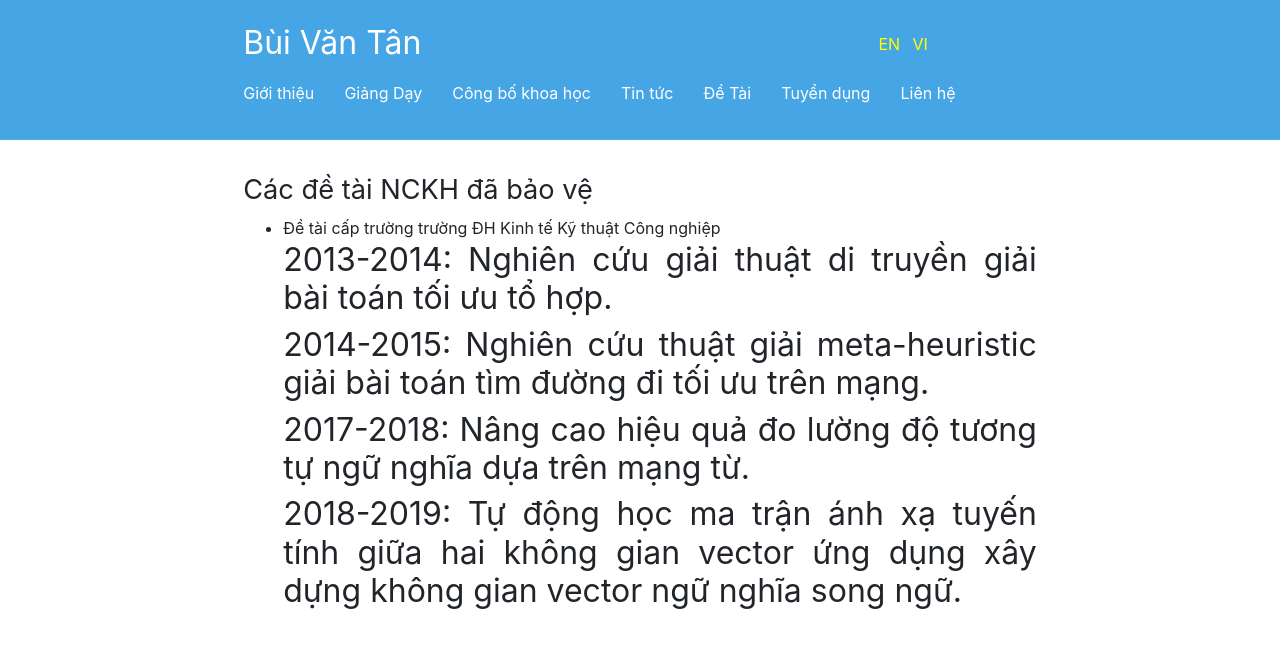
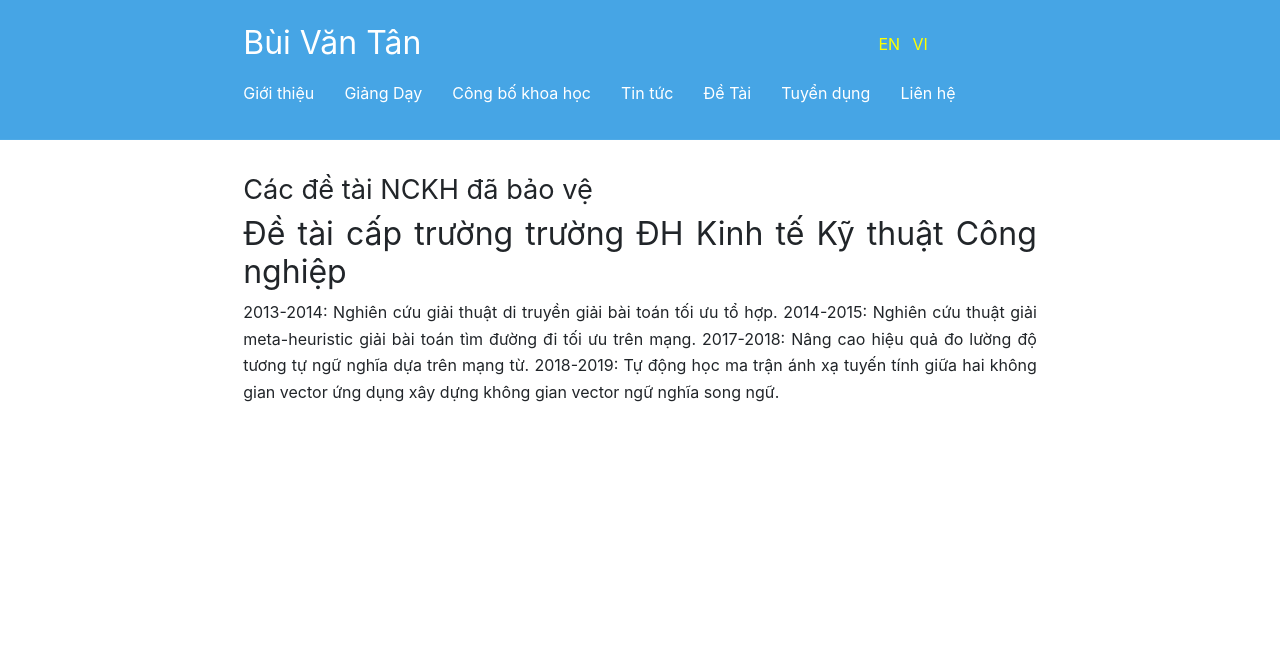
Before and after one commit to BuiTan/BuiTan.github.io, a Jekyll site: the page built from vi/Resources.md, in a window 1280 px wide. Shown: the top 648 px of the page. Built offline with Jekyll 4.4.1, drawn with Linux system fonts in a browser that asks for light colours; part of the change alters nothing that is shown.

```diff
--- a/vi/Resources.md
+++ b/vi/Resources.md
@@ -6,9 +6,8 @@ ref: Resources
 order: 4
 ---
 # Các đề tài NCKH đã bảo vệ
-
-- Đề tài cấp trường trường ĐH Kinh tế Kỹ thuật Công nghiệp
-## 2013-2014: Nghiên cứu giải thuật di truyền giải bài toán tối ưu tổ hợp.
-## 2014-2015: Nghiên cứu thuật giải meta-heuristic giải bài toán tìm đường đi tối ưu trên mạng.
-## 2017-2018: Nâng cao hiệu quả đo lường độ tương tự ngữ nghĩa dựa trên mạng từ.
-## 2018-2019: Tự động học ma trận ánh xạ tuyến tính giữa hai không gian vector ứng dụng xây dựng không gian vector ngữ nghĩa song ngữ.
+## Đề tài cấp trường trường ĐH Kinh tế Kỹ thuật Công nghiệp
+2013-2014: Nghiên cứu giải thuật di truyền giải bài toán tối ưu tổ hợp.
+2014-2015: Nghiên cứu thuật giải meta-heuristic giải bài toán tìm đường đi tối ưu trên mạng.
+2017-2018: Nâng cao hiệu quả đo lường độ tương tự ngữ nghĩa dựa trên mạng từ.
+2018-2019: Tự động học ma trận ánh xạ tuyến tính giữa hai không gian vector ứng dụng xây dựng không gian vector ngữ nghĩa song ngữ.
```
